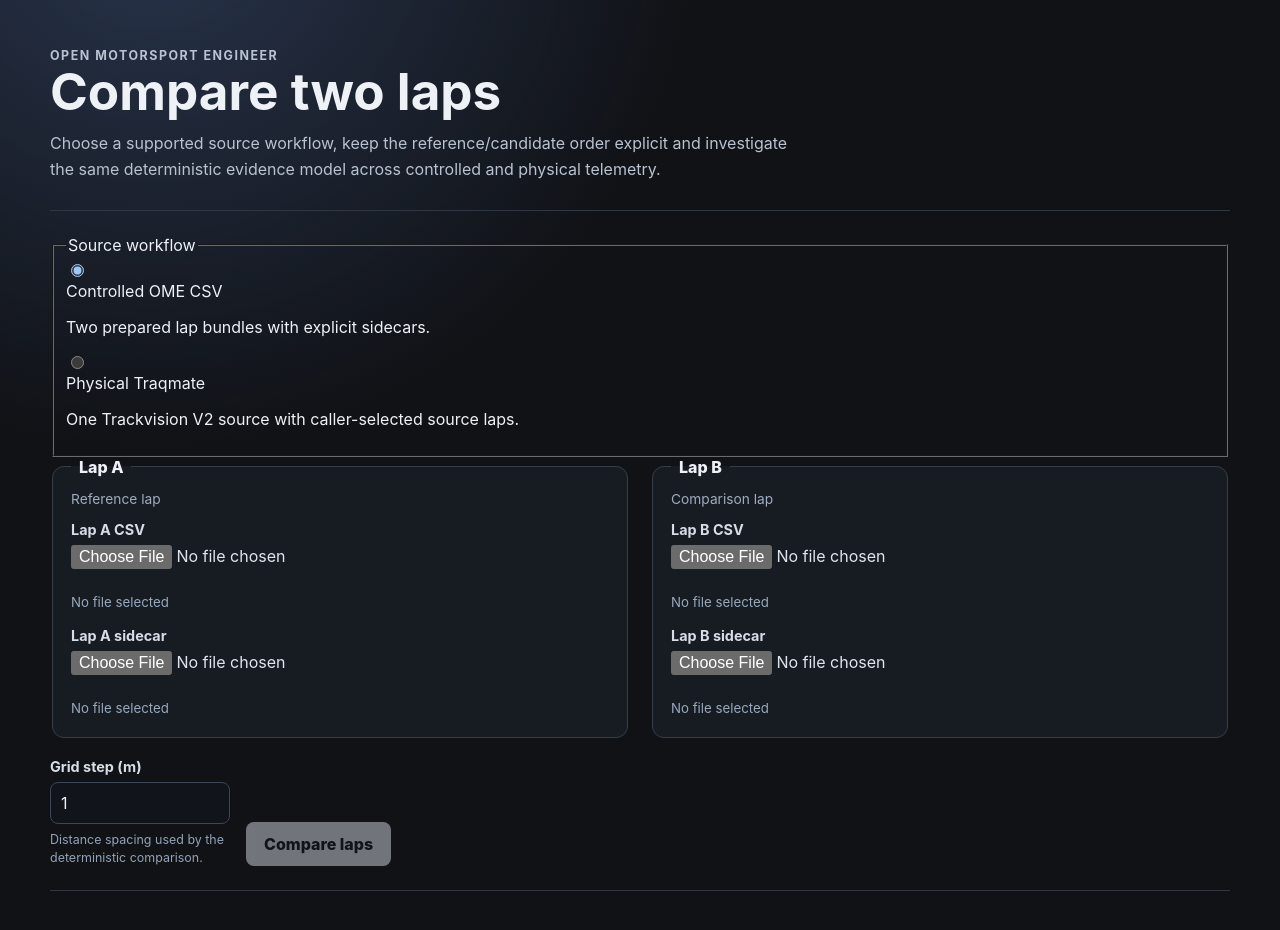
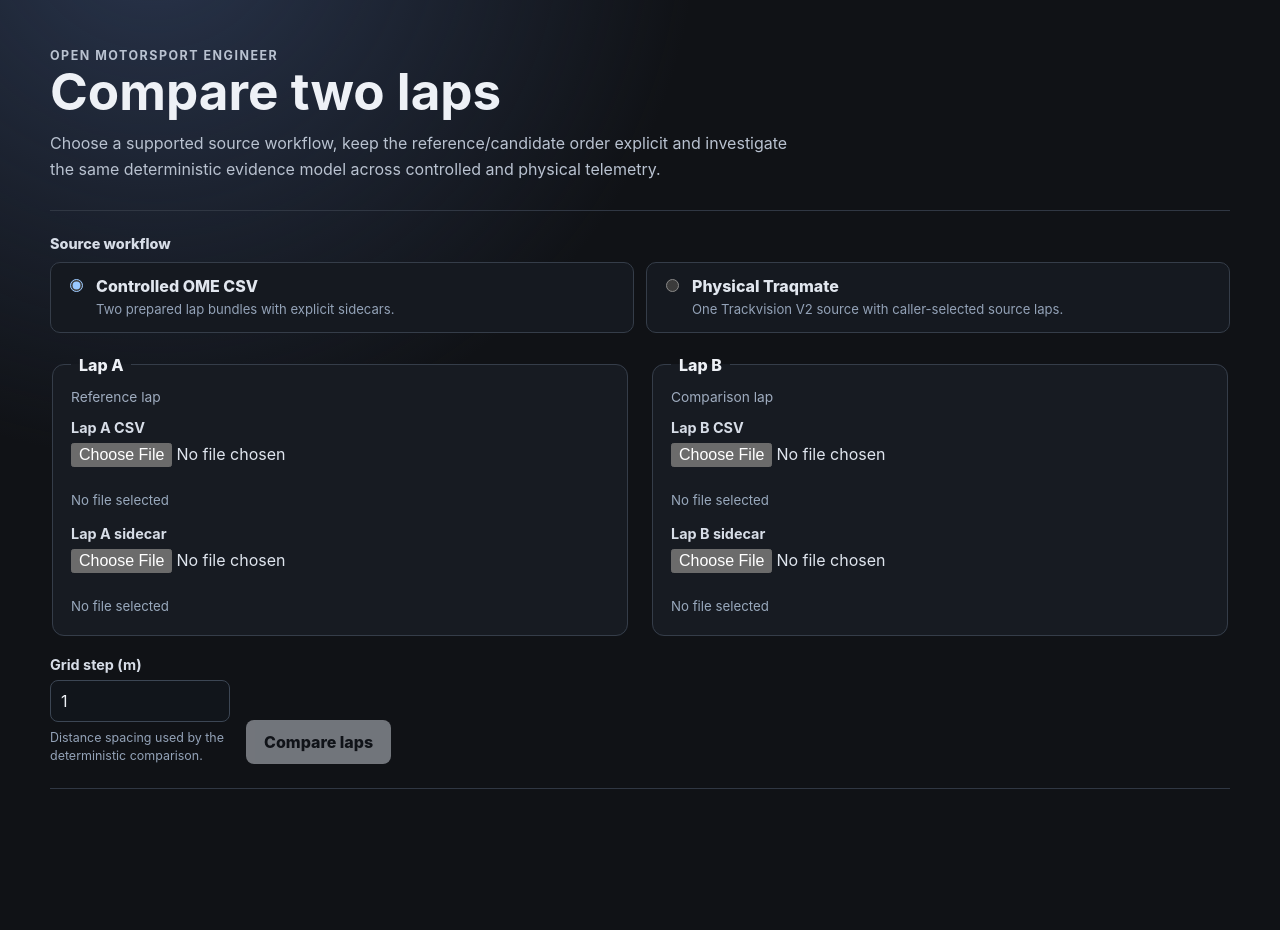
Before and after one commit to allefrv1/Open-Motorsport-Engineer, a React (Vite) app in the folder frontend/: page / in a window 1280 px wide. Shown: the top 930 px of the page. After the commit the page ends 853 px from the top, so only its background shows below. Built offline with nearby package versions, Linux system fonts and the light colour scheme.

Commit message:
style: support source workflow selection

```diff
--- a/frontend/src/styles.css
+++ b/frontend/src/styles.css
@@ -99,6 +99,54 @@
     padding-block: 24px;
   }
 
+  .workflow-selector {
+    margin: 0 0 22px;
+    padding: 0;
+    border: 0;
+  }
+
+  .workflow-selector > legend {
+    margin-bottom: 10px;
+    padding: 0;
+    color: #d7dde7;
+    font-size: 0.9rem;
+    font-weight: 800;
+  }
+
+  .workflow-options {
+    display: grid;
+    grid-template-columns: repeat(2, minmax(0, 1fr));
+    gap: 12px;
+  }
+
+  .workflow-option {
+    display: grid;
+    grid-template-columns: auto minmax(0, 1fr);
+    gap: 10px;
+    align-items: start;
+    padding: 13px 14px;
+    border: 1px solid #353d49;
+    border-radius: 10px;
+    background: #151920;
+  }
+
+  .workflow-option input {
+    margin-top: 3px;
+  }
+
+  .workflow-option label {
+    color: #e1e6ee;
+    font-weight: 800;
+    cursor: pointer;
+  }
+
+  .workflow-option p {
+    margin: 4px 0 0;
+    color: #93a2b7;
+    font-size: 0.82rem;
+    line-height: 1.4;
+  }
+
   .source-grid {
     display: grid;
     grid-template-columns: repeat(2, minmax(0, 1fr));
@@ -165,6 +213,16 @@
     display: grid;
     gap: 7px;
     width: 180px;
+  }
+
+  .grid-field--full {
+    width: 100%;
+  }
+
+  .lap-inputs {
+    display: grid;
+    gap: 14px;
+    margin-top: 14px;
   }
 
   .grid-field input {
@@ -477,6 +535,7 @@
       padding-top: 22px;
     }
 
+    .workflow-options,
     .source-grid,
     .comparison-header {
       grid-template-columns: 1fr;
```
